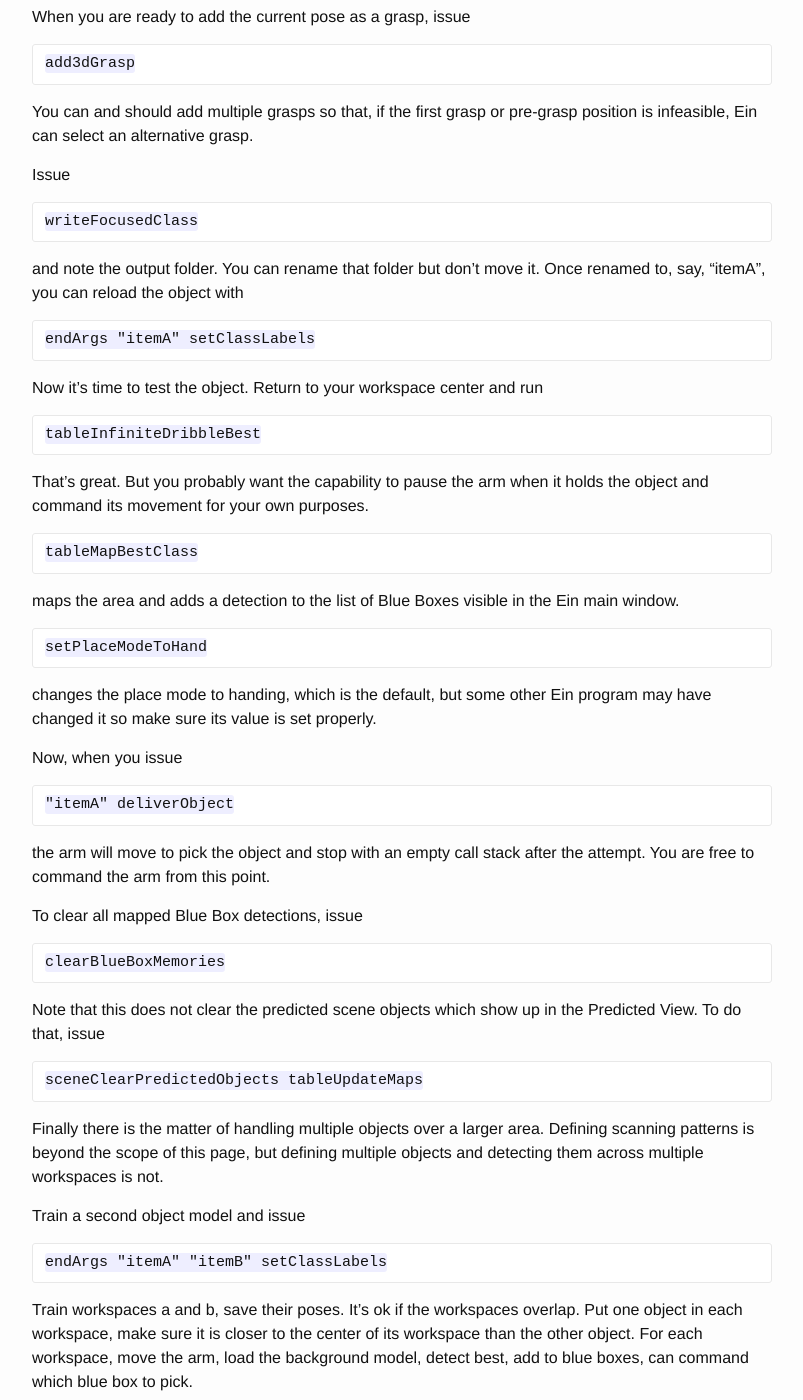
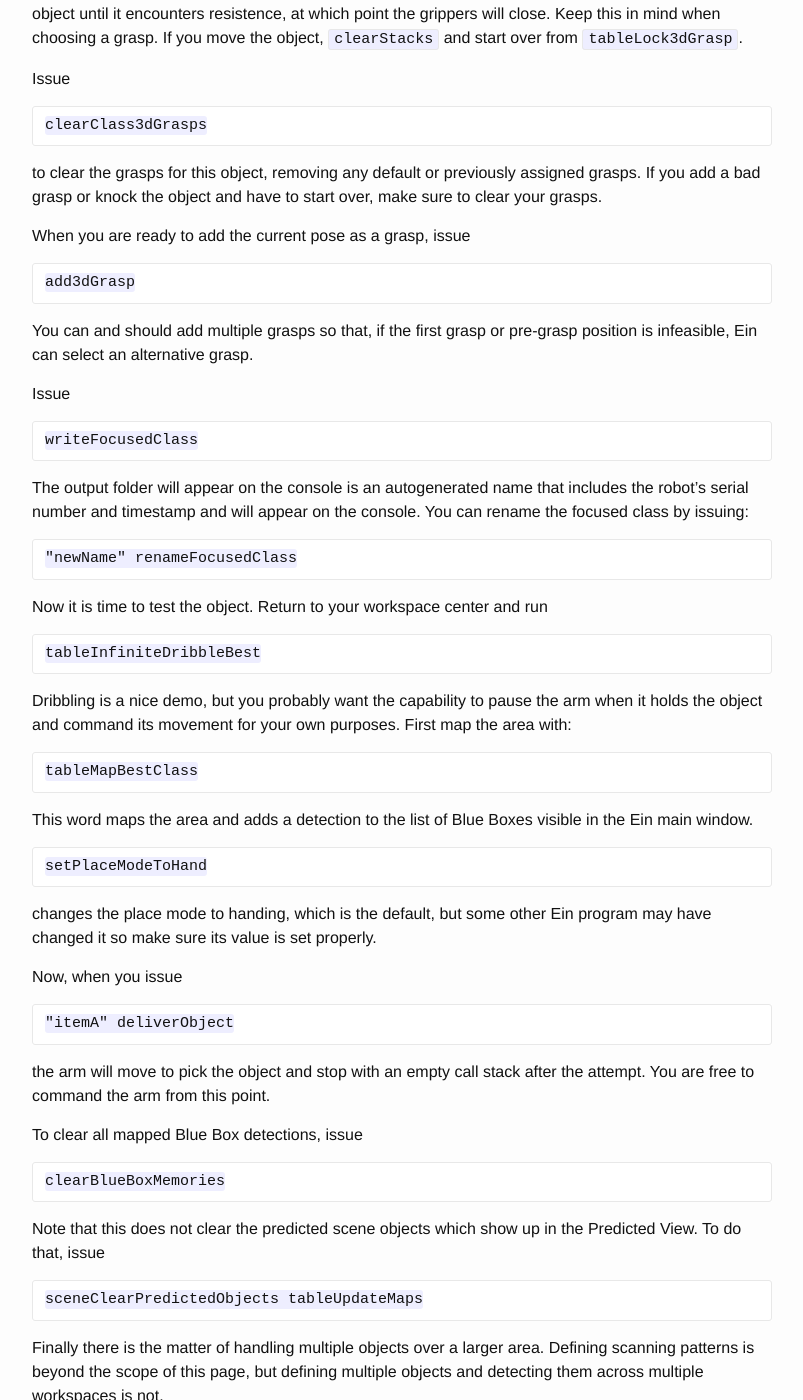
Before and after one commit to h2r/ein, a Jekyll site: the page built from pickingobjects.md, in a window 1280 px wide and 1400 px high, scrolled down 6459 px. Shown: the whole window, without its empty margins (238-1041 px from the left). Built offline with Jekyll 4.4.1, drawn with Linux system fonts in a browser that asks for light colours; some of the changed text lies outside the part shown.

Commit message:
minor edits; final commit before moving to other release format

````diff
--- a/pickingobjects.md
+++ b/pickingobjects.md
@@ -180,6 +180,20 @@ This word grasps the object and stops.  You must run additional
 commands to move the object after the grasp, such as
 `assumeHandingPose`.
 
+#### Exercise: Configurations
+
+The model for baxterNarrowLongFinger only contains one configuration
+of the finger, lying on its side.  Try placing the finger in other
+configurations and assess the detector performance by trying to pick.
+For example, place it vertically or try placing it on the opposite
+orientation on its side.  Try to determine the configuration in which
+we have created a model.
+
+For us, the model picks reasonably well in any configuration because
+it lines up the long part of the finger, but the likelihood and pose
+estimates are much better with the correct configuration.
+
+
 #### Exercise: Dribble
 
 Write a program to pick the object, perturb position, and place it.
@@ -245,30 +259,31 @@ Issue
 ```
 writeFocusedClass
 ```
-and note the output folder. You can rename that folder but don't move it. Once renamed to, say, "itemA", you can reload the object
-with
+
+The output folder will appear on the console is an autogenerated name
+that includes the robot's serial number and timestamp and will appear
+on the console.  You can rename the focused class by issuing:
 
 ```
-endArgs "itemA" setClassLabels
+"newName" renameFocusedClass
 ```
 
-Now it's time to test the object. Return to your workspace center and run
+Now it is time to test the object. Return to your workspace center and run
 
 ```
 tableInfiniteDribbleBest
 ```
 
-
-
-That's great. But you probably want the capability to pause the arm
-when it holds the object and command its movement for your own
-purposes.
+Dribbling is a nice demo, but you probably want the capability to
+pause the arm when it holds the object and command its movement for
+your own purposes.  First map the area with:
 
 ```
 tableMapBestClass
 ```
 
-maps the area and adds a detection to the list of Blue Boxes visible in the Ein main window.
+This word maps the area and adds a detection to the list of Blue Boxes
+visible in the Ein main window.
 
 
 ```
````
